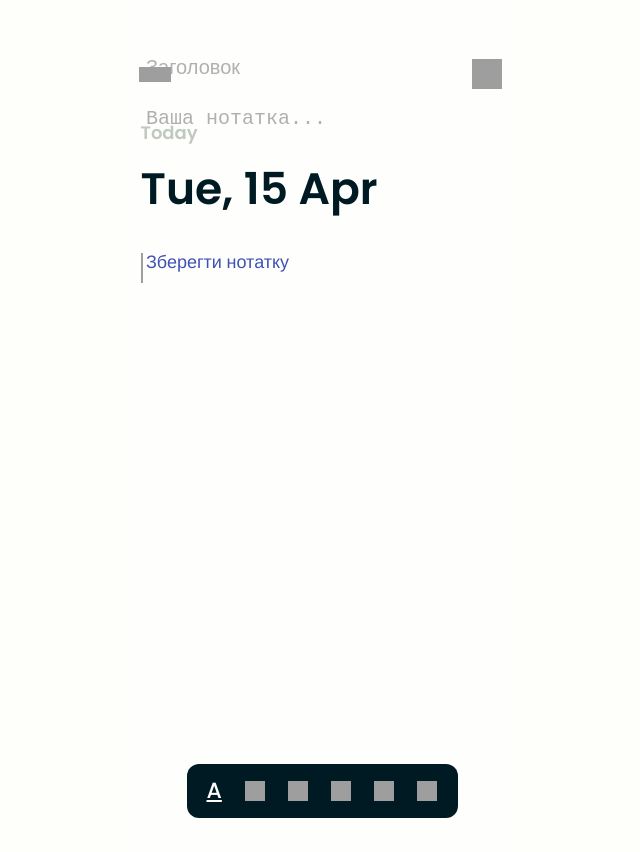
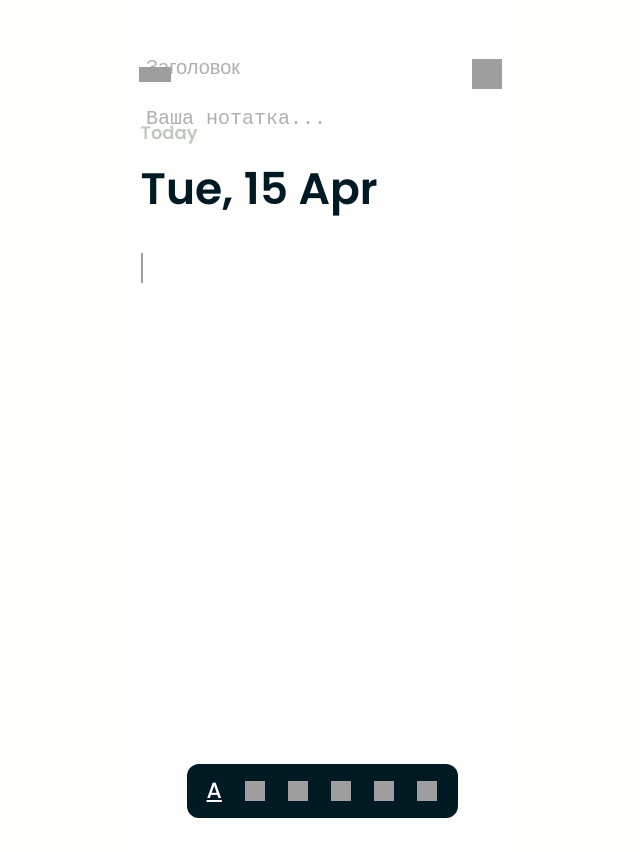
Before and after one commit to Den11-1/den11-1.github.io, a React (Create React App) app in the folder v1/: page /#/make_a_note in a window 1280 px wide. Shown: the whole page, without its empty margins (319-959 px from the left). Built offline with nearby package versions, Linux system fonts and the light colour scheme; grey boxes are pictures that could not be loaded.

Commit message:
Update MakeANote.js

```diff
--- a/v1/src/pages/MakeANote/MakeANote.js
+++ b/v1/src/pages/MakeANote/MakeANote.js
@@ -63,7 +63,7 @@ export default function MakeANote() {
                             className="note-content"
                             rows={5}
                         />
-                        <button type="submit" className="note-save-btn">Зберегти нотатку</button>
+
                         {message && <div className="note-message">{message}</div>}
                     </form>
                 </div>
```
